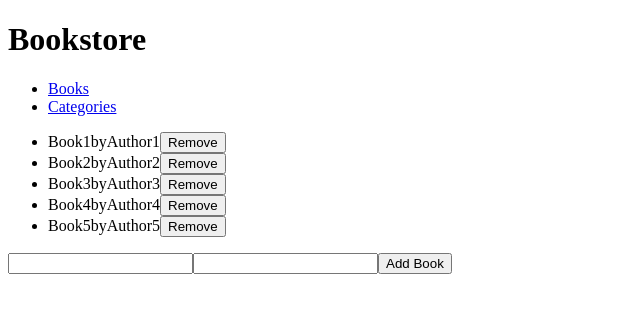
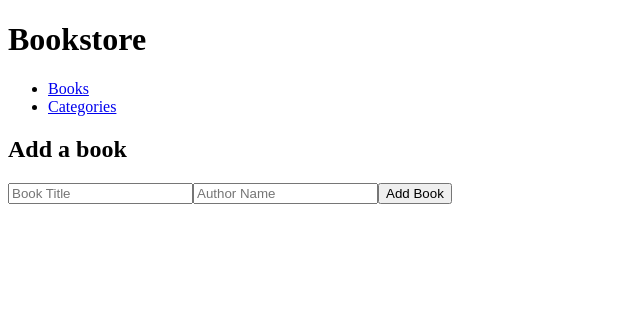
Before and after one commit to limavfabio/react-bookstore, a React (Create React App) app: page / in a window 1280 px wide. Shown: the top 312 px of the page, without its empty margins (0-640 px from the left). Built offline with nearby package versions, Linux system fonts and the light colour scheme.

Commit message:
Implement add book function
By creating the addBook action and dispatching to redux store
on the addBookForm submit button

```diff
--- a/package.json
+++ b/package.json
@@ -14,7 +14,6 @@
     "react-router-dom": "^6.4.0",
     "react-scripts": "5.0.1",
     "uuid": "^9.0.0",
-    "uuidv4": "^6.2.13",
     "web-vitals": "^2.1.4"
   },
   "scripts": {
--- a/src/components/AddBookForm.jsx
+++ b/src/components/AddBookForm.jsx
@@ -1,11 +1,48 @@
-import React from 'react';
+import React, { useState } from 'react';
+import { useDispatch } from 'react-redux';
+import { v4 as uuidv4 } from 'uuid';
+import { addBook } from '../redux/books/books';
+
+/* eslint-disable */
 
 function AddBookForm() {
+  const dispatch = useDispatch();
+  const [title, setTitle] = useState('');
+  const [author, setAuthor] = useState('');
+
   return (
     <form>
-      <input type="text" name="title" id="title" />
-      <input type="text" name="author" id="author" />
-      <button type="submit">Add Book</button>
+      <h2>Add a book</h2>
+      <input
+        placeholder="Book Title"
+        type="text"
+        name="title"
+        value={title}
+        onInput={(e) => setTitle(e.target.value)}
+      />
+      <input
+        placeholder="Author Name"
+        type="text"
+        name="author"
+        value={author}
+        onInput={(e) => setAuthor(e.target.value)}
+      />
+      <button
+        type="button"
+        onClick={() => {
+          dispatch(
+            addBook({
+              title,
+              author,
+              id: uuidv4(),
+            })
+          );
+          setAuthor('');
+          setTitle('');
+        }}
+      >
+        Add Book
+      </button>
     </form>
   );
 }
--- a/src/components/Booklist.jsx
+++ b/src/components/Booklist.jsx
@@ -1,28 +1,9 @@
 import React from 'react';
+import { useSelector } from 'react-redux';
 import Book from './Book';
 
 function Booklist() {
-  const books = [
-    { title: 'Book1', author: 'Author1' },
-    {
-      title: 'Book2',
-      author: 'Author2',
-    },
-    {
-      title: 'Book3',
-      author: 'Author3',
-    },
-    {
-      title: 'Book4',
-      author: 'Author4',
-    },
-    {
-      title: 'Book5',
-      author: 'Author5',
-    },
-  ];
-
-  // return each book inside a <ul> tag and a remove button for each book
+  const books = useSelector((state) => state.books);
   return (
     <ul>
       {books.map((book) => (
--- a/src/index.js
+++ b/src/index.js
@@ -1,11 +1,18 @@
 import React from 'react';
 import ReactDOM from 'react-dom/client';
+import { Provider } from 'react-redux';
 import { BrowserRouter as Router } from 'react-router-dom';
 import App from './App';
+import store from './redux/configureStore';
 
 const root = ReactDOM.createRoot(document.getElementById('root'));
 root.render(
-  <Router>
-    <App />
-  </Router>,
+  <React.StrictMode>
+    <Provider store={store}>
+      <Router>
+        <App />
+      </Router>
+    </Provider>
+    {/* eslint-disable-next-line */}
+  </React.StrictMode>
 );
--- a/src/pages/Categories.jsx
+++ b/src/pages/Categories.jsx
@@ -1,7 +1,7 @@
 import React from 'react';
 
 function Categories() {
-  return <button>Check Status</button>;
+  return <button type="submit">Check Status</button>;
 }
 
 export default Categories;
--- a/src/redux/books/books.js
+++ b/src/redux/books/books.js
@@ -1,21 +1,9 @@
 // Actions
 const ADD = 'bookstore-react/books/ADD';
 const REMOVE = 'bookstore-react/books/REMOVE';
-const initialState = [
-  {
-    title: 'First Book',
-    author: 'Second Author',
-    id: '1',
-  },
-  {
-    title: 'Second Book',
-    author: 'Second Author',
-    id: '2',
-  },
-];
 
 // Reducer
-export default function reducer(state = initialState, action = {}) {
+export default function reducer(state = [], action = {}) {
   switch (action.type) {
     case ADD:
       return [...state, action.book];
```
Also changed, not shown: src/setupTests.js (deleted, +0 -5 lines), 1 other file (tests, documents, lock files or other folders).
